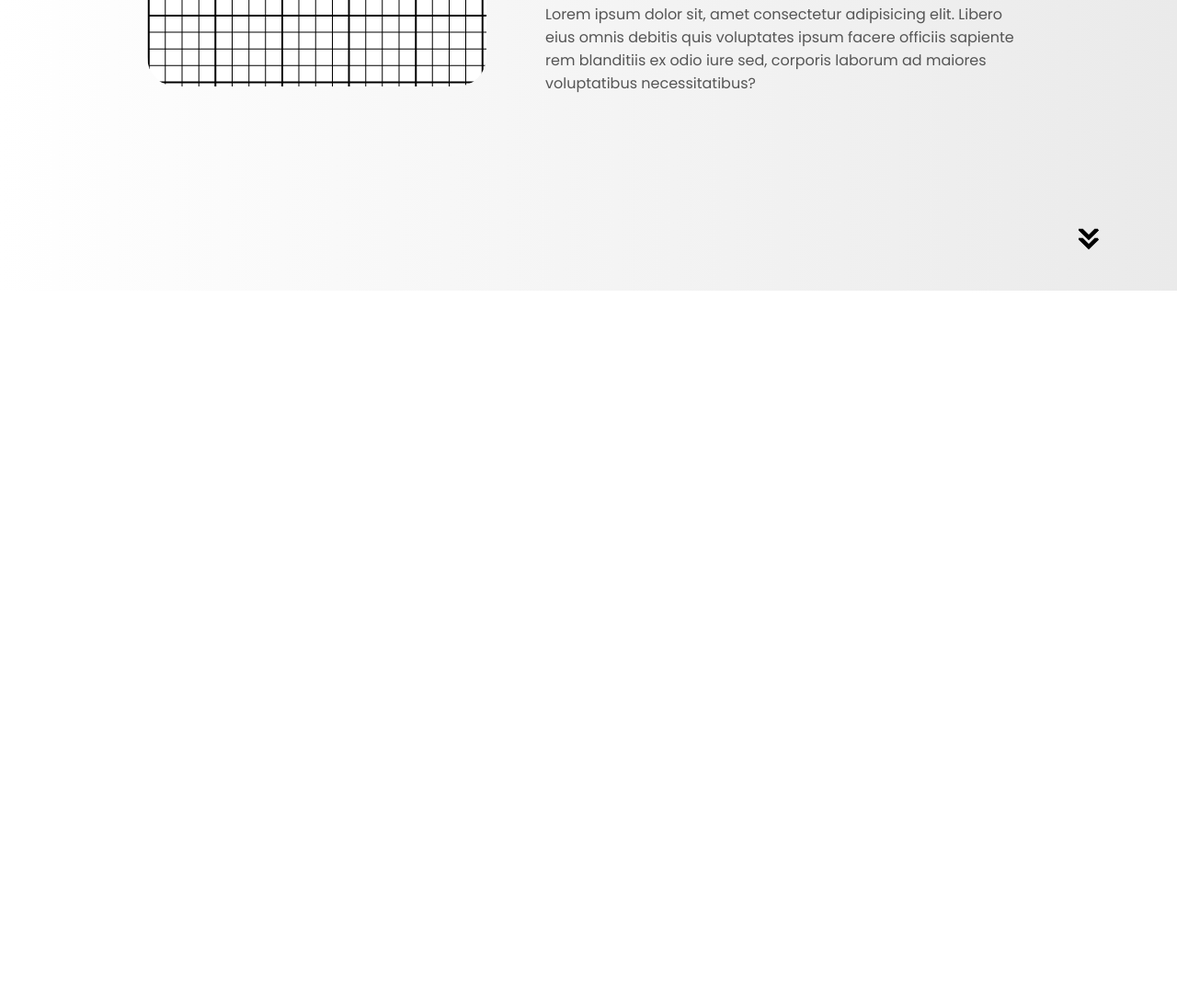
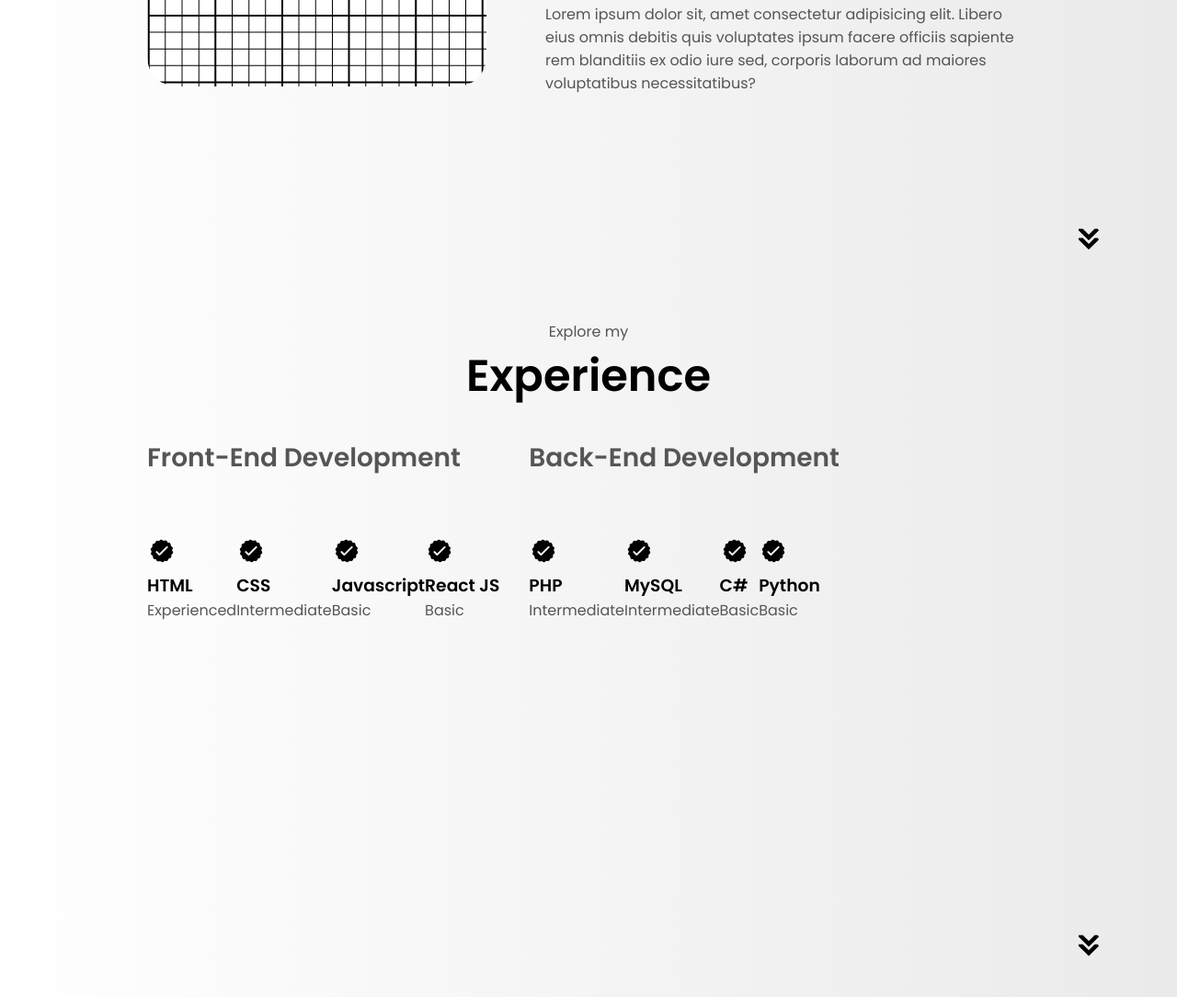
Before and after one commit to Mmphis24/portfolio-1, a plain HTML site: page index.html in a window 1280 px wide. Shown: the part 1290-2374 px from the top of the page at 92% size. Before the commit the page ends 1606 px from the top, so only its background shows below. Drawn offline with Linux system fonts and the light colour scheme.

Commit message:
experience section half...

```diff
--- a/index.html
+++ b/index.html
@@ -55,8 +55,8 @@
                 </button>
             </div>
             <div id="socials-container">
-                <img src="./assets/linkedin.png" class="icon" alt="My LinkedIn Profile" onclick="location.href = 'https://www.linkedin.com/'">
-                <img src="./assets/github.png" class="icon" alt="My GitHub Profile" onclick="location.href = 'https://www.github.com/'">
+                <img src="./assets/linkedin.png" class="icon" alt="My LinkedIn Profile" onclick="location.href = 'https://ng.linkedin.com/in/bwehgofen-dangut-7bb827226'">
+                <img src="./assets/github.png" class="icon" alt="My GitHub Profile" onclick="location.href = 'https://github.com/Mmphis24'">
             </div>
         </div>
     </section>
@@ -88,6 +88,82 @@
         </div>
         <img src="./assets/arrow.png" alt="Arrow icon" class="icon arrow" onclick="location.href='./#experience'">
     </section>
+
+    <section id="experience">
+        <p class="section__text__p1">Explore my</p>
+        <h1 class="title">Experience</h1>
+        <div class="experience-details-container">
+            <div class="about-containers">
+                <div class="details-containers">
+                    <h2 class="experience-sub-title">Front-End Development</h2>
+                    <div class="article-container">
+                        <article>
+                            <img src="./assets/checkmark.png" alt="Experience icon" class="icon">
+                            <div>
+                                <h3>HTML</h3>
+                                <p>Experienced</p>
+                            </div>
+                        </article>
+                        <article>
+                            <img src="./assets/checkmark.png" alt="Experience icon" class="icon">
+                            <div>
+                                <h3>CSS</h3>
+                                <p>Intermediate</p>
+                            </div>
+                        </article>
+                        <article>
+                            <img src="./assets/checkmark.png" alt="Experience icon" class="icon">
+                            <div>
+                                <h3>Javascript</h3>
+                                <p>Basic</p>
+                            </div>
+                        </article>
+                        <article>
+                            <img src="./assets/checkmark.png" alt="Experience icon" class="icon">
+                            <div>
+                                <h3>React JS</h3>
+                                <p>Basic</p>
+                            </div>
+                        </article>
+                    </div>
+                </div>
+                <div class="details-containers">
+                    <h2 class="experience-sub-title">Back-End Development</h2>
+                    <div class="article-container">
+                        <article>
+                            <img src="./assets/checkmark.png" alt="Experience icon" class="icon">
+                            <div>
+                                <h3>PHP</h3>
+                                <p>Intermediate</p>
+                            </div>
+                        </article>
+                        <article>
+                            <img src="./assets/checkmark.png" alt="Experience icon" class="icon">
+                            <div>
+                                <h3>MySQL</h3>
+                                <p>Intermediate</p>
+                            </div>
+                        </article>
+                        <article>
+                            <img src="./assets/checkmark.png" alt="Experience icon" class="icon">
+                            <div>
+                                <h3>C#</h3>
+                                <p>Basic</p>
+                            </div>
+                        </article>
+                        <article>
+                            <img src="./assets/checkmark.png" alt="Experience icon" class="icon">
+                            <div>
+                                <h3>Python</h3>
+                                <p>Basic</p>
+                            </div>
+                        </article>
+                    </div>
+                </div>
+            </div>
+        </div>
+        <img src="./assets/arrow.png" alt="Arrow icon" class="icon arrow" onclick="location.href='./#projects'">
+    </section>
     <script src="script.js"></script>
 </body>
 </html>
--- a/style.css
+++ b/style.css
@@ -270,3 +270,26 @@ section {
     width: 400px;
     margin: auto 0;
 }
+
+/*Experience */
+
+#experience {
+    position: relative;
+}
+.experience-sub-title {
+    color: rgb(85, 85, 85);
+    font-weight: 600;
+    font-size: 1.75rem;
+    margin-bottom: 2rem;
+}
+.experience-details-container {
+    display: flex;
+    justify-content:center;
+    flex-direction: column;
+}
+.article-container {
+    display: flex;
+    text-align:initial;
+    flex: wrap;
+
+}
```
